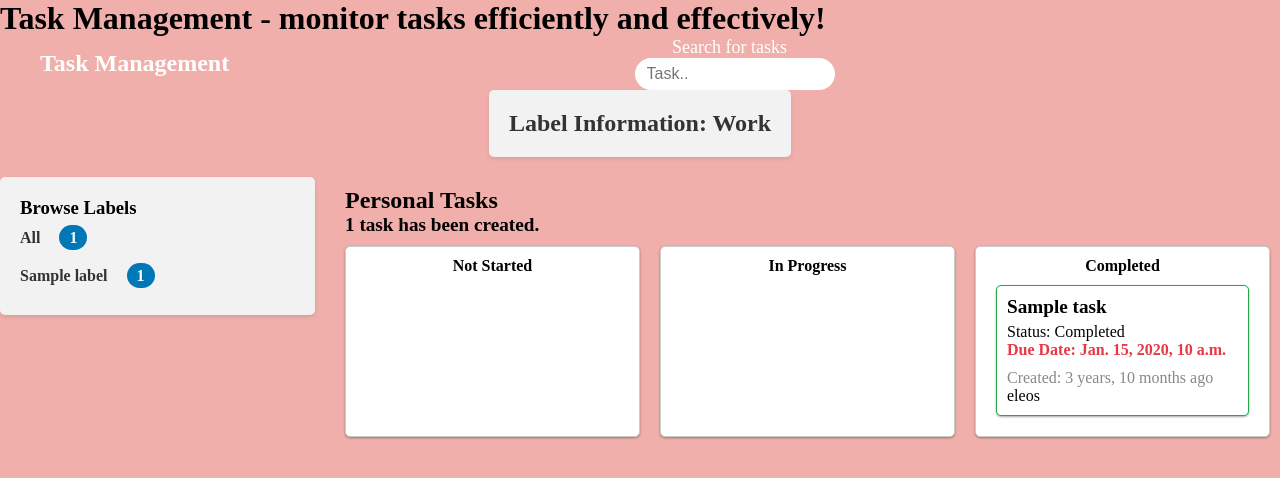
After one commit to ChristosHadjigeorghiou1996/DjangoTaskManagement, a Django app: template django_task_management/base/templates/base/label.html in a window 1280 px wide. The commit adds this page. Shown: the top 478 px of the page. Run offline with Django 4.2, Linux system fonts and the light colour scheme; data comes from the database, SQL or seed files in the repository; tables that the repository leaves empty hold one stand-in row (values such as "Sample post"); the template is opened without the code that fills it: values that come from a table or form of the project are taken from there, most other values are stand-ins (such as "Sample title", 1, 10 or a date in 2020).

Commit message:
Create labels-component.html and extract label logic. Label view and html as well as tests

```diff
--- a/django_task_management/base/admin.py
+++ b/django_task_management/base/admin.py
@@ -1,8 +1,7 @@
 from django.contrib import admin
-from .models import User, Task, SharedTask, Comment, Label
+from .models import User, Task, Comment, Label
 # Register your models here.
 admin.site.register(User)
 admin.site.register(Task)
-admin.site.register(SharedTask)
 admin.site.register(Comment)
 admin.site.register(Label)
--- a/django_task_management/base/models.py
+++ b/django_task_management/base/models.py
@@ -46,6 +46,7 @@ class Task(models.Model):
     labels = models.ManyToManyField(Label, related_name='tasks', blank=True)
     image_attachment = models.ImageField(upload_to='task_images/', null=True, blank=True)
     assigned_to = models.ManyToManyField(User, related_name='assigned_tasks', blank=True)
+    shared_with = models.ManyToManyField(User, related_name='tasks_shared_with', blank=True)
 
     class Meta:
         """
@@ -55,17 +56,6 @@ class Task(models.Model):
 
     def __str__(self):
         return self.title
-
-
-class SharedTask(Task):
-    """
-    Model to share task with different users
-    """
-    shared_by = models.ForeignKey(User, on_delete=models.CASCADE, related_name='shared_tasks')
-    shared_with = models.ManyToManyField(User, related_name='tasks_shared_with')
-
-    def __str__(self):
-        return f"{self.title} with task id {self.id} shared by {self.shared_by.username}"
 
 class Comment(models.Model):
     """
--- a/django_task_management/base/sample_data/sample_data.json
+++ b/django_task_management/base/sample_data/sample_data.json
@@ -3,9 +3,23 @@
     "model": "base.user",
     "pk": 1,
     "fields": {
-      "username": "user1",
-      "name": "User One",
-      "bio": "Bio for User One",
+      "username": "john_doe",
+      "password": "pbkdf2_sha256$180000$AbCdEfGhIjKlMnOpQrStUvWxYz0123456789abcdef$YeJZYs36iR2bkbv1IjGhUCxFGvR3wM1Dr59i59Jfi9o=",
+      "email": "john@example.com",
+      "name": "John Doe",
+      "bio": "A software developer",
+      "profile_picture": null
+    }
+  },
+  {
+    "model": "base.user",
+    "pk": 2,
+    "fields": {
+      "username": "jane_doe",
+      "password": "pbkdf2_sha256$180000$AbCdEfGhIjKlMnOpQrStUvWxYz0123456789abcdef$YeJZYs36iR2bkbv1IjGhUCxFGvR3wM1Dr59i59Jfi9o=",
+      "email": "jane@example.com",
+      "name": "Jane Doe",
+      "bio": "A project manager",
       "profile_picture": null
     }
   },
@@ -13,29 +27,52 @@
     "model": "base.label",
     "pk": 1,
     "fields": {
-      "name": "Label 1"
+      "name": "Work"
+    }
+  },
+  {
+    "model": "base.label",
+    "pk": 2,
+    "fields": {
+      "name": "Personal"
+    }
+  },
+  {
+    "model": "base.label",
+    "pk": 3,
+    "fields": {
+      "name": "Urgent"
     }
   },
   {
     "model": "base.task",
     "pk": 1,
     "fields": {
-      "title": "Task 1",
-      "description": "Description for Task 1",
-      "created_at": "2023-10-30T12:00:00Z",
+      "title": "Complete Project Proposal",
+      "description": "Write a detailed project proposal for the upcoming project.",
       "created_by": 1,
-      "due_date": "2023-12-31",
-      "status": "Not Started",
-      "labels": [1],
+      "created_at": "2023-11-16T21:32:00Z",
+      "due_date": "2023-12-01",
+      "status": "NotStarted",
+      "labels": [1, 3],
       "image_attachment": null,
-      "assigned_to": []
+      "assigned_to": [2],
+      "shared_with": []
     }
   },
   {
-    "model": "base.sharedtask",
-    "pk": 1,
+    "model": "base.task",
+    "pk": 2,
     "fields": {
-      "shared_by": 1,
+      "title": "Review Code Changes",
+      "description": "Review and provide feedback on recent code changes.",
+      "created_by": 2,
+      "created_at": "2023-11-16T21:35:00Z",
+      "due_date": "2023-11-30",
+      "status": "Started",
+      "labels": [1],
+      "image_attachment": null,
+      "assigned_to": [1],
       "shared_with": []
     }
   },
@@ -44,50 +81,10 @@
     "pk": 1,
     "fields": {
       "task": 1,
-      "author": 1,
-      "created_at": "2023-11-30T12:00:00Z",
-      "body": "Comment body for Task 1",
+      "author": 2,
+      "body": "Looking forward to seeing the proposal!",
+      "created_at": "2023-11-16T21:38:00Z",
       "image_attachment": null
-    }
-  },
-  {
-    "model": "base.user",
-    "pk": 2,
-    "fields": {
-      "username": "user2",
-      "name": "User Two",
-      "bio": "Bio for User Two",
-      "profile_picture": null
-    }
-  },
-  {
-    "model": "base.label",
-    "pk": 2,
-    "fields": {
-      "name": "Label 2"
-    }
-  },
-  {
-    "model": "base.task",
-    "pk": 2,
-    "fields": {
-      "title": "Task 2",
-      "description": "Description for Task 2",
-      "created_at": "2023-11-30T12:00:00Z",
-      "created_by": 2,
-      "due_date": "2023-12-15",
-      "status": "Started",
-      "labels": [2],
-      "image_attachment": null,
-      "assigned_to": [1]
-    }
-  },
-  {
-    "model": "base.sharedtask",
-    "pk": 2,
-    "fields": {
-      "shared_by": 1,
-      "shared_with": [2]
     }
   },
   {
@@ -96,8 +93,8 @@
     "fields": {
       "task": 2,
       "author": 1,
-      "created_at": "2023-11-30T12:00:00Z",
-      "body": "Comment body for Task 2",
+      "body": "Code changes look good. Ready for deployment.",
+      "created_at": "2023-11-16T21:40:00Z",
       "image_attachment": null
     }
   }
--- /dev/null
+++ b/django_task_management/base/templates/base/label.html
@@ -0,0 +1,40 @@
+{% extends 'main.html' %} {% block content %}
+<style>
+  .label-container {
+    display: flex;
+    flex-direction: column;
+    align-items: center;
+    text-align: center;
+  }
+
+  .label-info {
+    background-color: #f2f2f2;
+    padding: 20px;
+    border-radius: 5px;
+    box-shadow: 0 2px 4px rgba(0, 0, 0, 0.1);
+    margin-bottom: 20px;
+  }
+
+  .label-title {
+    font-size: 1.5rem;
+    color: #333;
+  }
+
+  .label-content {
+    display: grid;
+    grid-template-columns: 1fr 3fr;
+    gap: 20px;
+
+  }
+</style>
+
+<div class="label-container">
+  <div class="label-info">
+    <h1 class="label-title">Label Information: {{ active_label.name }}</h1>
+  </div>
+</div>
+<div class="label-content">
+  <div>{% include 'base/labels-component.html' %}</div>
+  <div>{% include 'base/tasks-component.html' %}</div>
+</div>
+{% endblock content %}
--- /dev/null
+++ b/django_task_management/base/templates/base/labels-component.html
@@ -0,0 +1,81 @@
+<style>
+  .label {
+    background-color: #f2f2f2; /* Change the background color as needed */
+    padding: 20px;
+    border-radius: 5px;
+    box-shadow: 0 2px 4px rgba(0, 0, 0, 0.1);
+  }
+
+  .label__list {
+    list-style: none;
+    padding: 0;
+    display: grid;
+    grid-template-rows: repeat(auto-fill, minmax(1fr, 1fr));
+  }
+
+  .label__list li {
+    margin: 10px 0;
+    display: flex;
+    justify-content: space-between;
+    align-items: center;
+  }
+
+  .label__list a {
+    text-decoration: none;
+    color: #333; /* Change the link color as needed */
+    font-weight: bold;
+    transition: color 0.2s; /* Add a smooth color transition on hover */
+  }
+
+  .label__list a:hover {
+    color: #0077b6;
+    cursor: pointer;
+
+  }
+
+  .label__list a span {
+    background-color: #0077b6;
+    color: #fff;
+    padding: 4px 10px;
+    border-radius: 20px;
+    font-weight: bold;
+    margin-left: 15px;
+  }
+
+  .active a {
+    color: #ff6600; /* Change the active link color as needed */
+  }
+
+  .label__input {
+    display: flex;
+    justify-content: space-between;
+    align-items: center;
+  }
+</style>
+<div class="label">
+  <h3 class="header">Browse Labels</h3>
+  <ul class="label__list">
+    {% if not active_label %}
+    <li class="active">
+    {% else %}
+    <li class="label__input">
+    {% endif %}
+      <a href="{% url 'home' %}"
+        >All <span>{{total_task_count_labels_relating_to_user}}</span></a
+      >
+    </li>
+
+    {% for label in labels_with_task_count %}
+    {% if label == active_label %}
+    <li class="active">
+    {% else %}
+    <li class="label__input">
+    {% endif %}
+      <a href="{% url 'label' label.id %}"
+        >{{label.name}} <span>{{label.tasks_relating_to_user_count}}</span></a
+      >
+    </li>
+
+    {% endfor %}
+  </ul>
+</div>
--- a/django_task_management/base/templates/base/tasks-component.html
+++ b/django_task_management/base/templates/base/tasks-component.html
@@ -117,13 +117,13 @@
 
 <div class="title__section">
   <h3>Personal Tasks</h3>
-  {% if tasks_by_user.count == 0 %}
+  {% if tasks_including_user.count == 0 %}
   <h4>No tasks have been created.</h4>
-  {% elif tasks_by_user.count == 1 %}
+  {% elif tasks_including_user.count == 1 %}
   <h4>1 task has been created.</h4>
   {% else %}
   <h4">
-    {{ tasks_by_user.count }} tasks have been created
+    {{ tasks_including_user.count }} tasks have been created
   </h4>
   {% endif %}
 
@@ -136,7 +136,7 @@
     <div class="tasks__container" ondrop="drop(event, 'NotStarted')" ondragover="allowDrop(event)">
         <ul class="tasks__column NotStarted">
       <h4>Not Started</h4>
-      {% for task in tasks_by_user %} {% if task.status == "NotStarted" %}
+      {% for task in tasks_including_user %} {% if task.status == "NotStarted" %}
       <li
         class="task-card"
         draggable="true"
@@ -152,6 +152,9 @@
         {% if task.due_date %}
         <p class="task-due-date">Due Date: {{ task.due_date }}</p>
         {% endif %}
+        {% if request.user in task.shared_with.all %}
+        <p class="task-shared-with">Shared by: {{ task.created_by.username }}</p>
+        {% endif %}
         <p class="task-created-at">
           Created: {{ task.created_at|timesince }} ago
         </p>
@@ -163,7 +166,7 @@
   <div class="tasks__container" ondrop="drop(event, 'Started')" ondragover="allowDrop(event)">
     <ul class="tasks__column Started">
       <h4>In Progress</h4>
-      {% for task in tasks_by_user %} {% if task.status == "Started" %}
+      {% for task in tasks_including_user %} {% if task.status == "Started" %}
       <li
         class="task-card"
         draggable="true"
@@ -190,7 +193,7 @@
   <div class="tasks__container" ondrop="drop(event, 'Completed')" ondragover="allowDrop(event)">
     <ul class="tasks__column Completed">
       <h4>Completed</h4>
-      {% for task in tasks_by_user %} {% if task.status == "Completed" %}
+      {% for task in tasks_including_user %} {% if task.status == "Completed" %}
       <li
         class="task-card"
         draggable="true"
@@ -209,6 +212,11 @@
         <p class="task-created-at">
           Created: {{ task.created_at|timesince }} ago
         </p>
+        {% if request.user in task.shared_with.all %}
+        <p class="task-shared-with">Shared by: {{ task.created_by }}</p>
+        {% else %}
+        <p>eleos</p>
+        {% endif %}
       </li>
       {% endif %} {% endfor %}
     </ul>
@@ -293,21 +301,6 @@
     });
   }
 
-  // Add a click event listener to the task cards for changing status
-  $(document).on('click', '.task-card', function() {
-    console.log(this)
-    const taskId = $(this).data('task-id');
-    const currentStatus = $(this).data('task-status');
-
-    // Prompt user to select a new status
-    const newStatus = prompt('Enter the new status (NotStarted, Started, Completed):', currentStatus);
-    if (newStatus && newStatus !== currentStatus) {
-      // Update the task status
-      updateTaskStatus(taskId, newStatus);
-    }
-  });
-
-
 function findColumnByStatus(status) {
   const statusLabel = STATUS_CHOICES.find(choice => choice.value === status)?.label;
   return document.querySelector(`.tasks__column.${statusLabel}`);
--- a/django_task_management/base/urls.py
+++ b/django_task_management/base/urls.py
@@ -5,6 +5,5 @@ from . import views
 urlpatterns = [
     path('', views.home, name="home"),
     path('label/<str:id>', views.label, name="label"),
-    path('update_task_status/<int:task_id>/', views.update_task_status, name='update_task_status'),
-
+    path('update_task_status/<int:task_id>/', views.update_task_status, name='update_task_status')
 ]
```
Also changed, not shown: django_task_management/base/templates/base/home.html (+5 -66 lines), django_task_management/base/tests.py (+13 -28 lines), django_task_management/base/views.py (+21 -10 lines), django_task_management/base/migrations/0001_initial.py, django_task_management/base/migrations/0002_alter_task_shared_by.py (added), django_task_management/base/migrations/0003_alter_task_status.py (deleted), django_task_management/base/migrations/0003_remove_task_shared_by.py.
